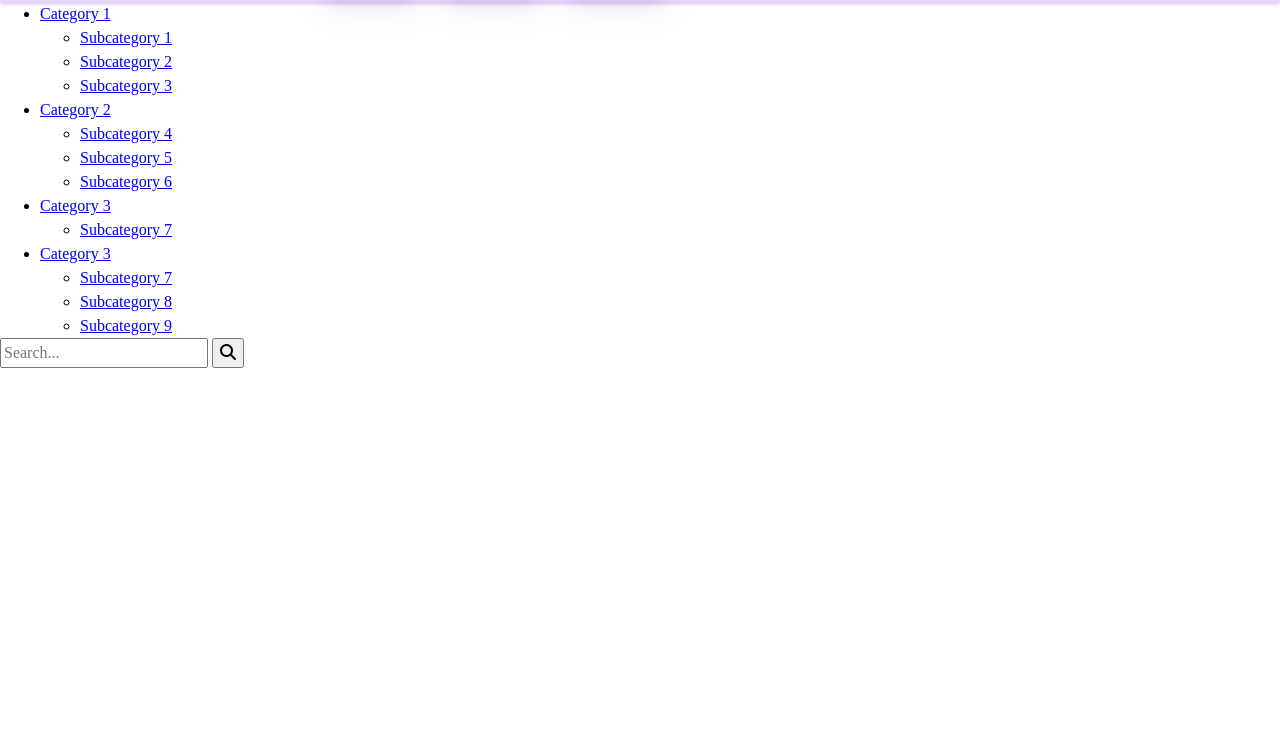
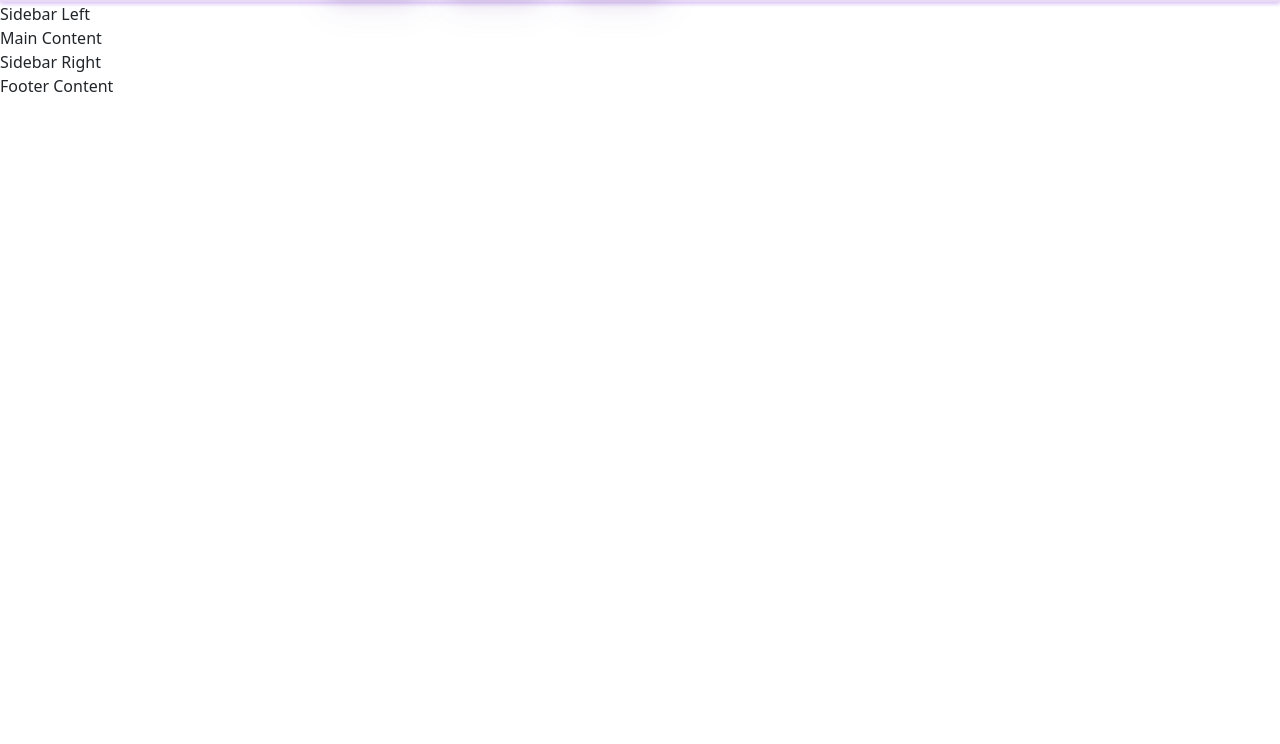
Before and after one commit to Twincasper/capstone-layout, a plain HTML site: page index.html in a window 1280 px wide. Shown: the part 56-800 px from the top of the page. Drawn offline with nearby package versions, Linux system fonts and the light colour scheme.

Commit message:
Cleaned up html skeleton

```diff
--- a/index.html
+++ b/index.html
@@ -1,13 +1,17 @@
 <!DOCTYPE html>
 <html lang="en">
+
 <head>
   <meta charset="UTF-8">
   <meta name="viewport" content="width=device-width, initial-scale=1.0">
   <title>Skeleton</title>
+  <link href="https://cdn.jsdelivr.net/npm/bootstrap@5.3.3/dist/css/bootstrap.min.css" rel="stylesheet" integrity="sha384-QWTKZyjpPEjISv5WaRU9OFeRpok6YctnYmDr5pNlyT2bRjXh0JMhjY6hW+ALEwIH" crossorigin="anonymous">
+  <script src="https://cdn.jsdelivr.net/npm/bootstrap@5.3.3/dist/js/bootstrap.bundle.min.js" integrity="sha384-YvpcrYf0tY3lHB60NNkmXc5s9fDVZLESaAA55NDzOxhy9GkcIdslK1eN7N6jIeHz" crossorigin="anonymous"></script>
   <link rel="stylesheet" href="styles.css">
   <script src="script.js" defer></script>
   <script src="https://kit.fontawesome.com/650ac78ff8.js" crossorigin="anonymous"></script>
 </head>
+
 <body>
   <!-- Create a navbar with a logo on the left, 3 buttons in the center, an avatar picture on the right corner and another button under the avatar picture -->
    <header>
@@ -22,46 +26,24 @@
         <i class="fa-regular fa-bell" style="color: #131415;"></i>
         <i class="fa-solid fa-user-astronaut" style="color: #191d24;"></i>
       </div>
-
       <div class="dark-mode">
         <i class="fa-solid fa-toggle-on" style="color: #000000;"></i>
       </div>
-
     </div>
   </header>
 
+  <!-- Holy Grail Layout Section -->
+  <section class="layout">
+    <div class="leftSide">Sidebar Left</div>
+    <div class="body">Main Content</div>
+    <div class="rightSide">Sidebar Right</div>
+  </section>
 
-      <div class="sidebar">
-        <ul>
-          <li><a href="#">Category 1</a></li>
-            <ul class="sub-menu">
-              <li><a href="#">Subcategory 1</a></li>
-              <li><a href="#">Subcategory 2</a></li>
-              <li><a href="#">Subcategory 3</a></li>
-            </ul>
-          <li><a href="#">Category 2</a></li>
-            <ul class="sub-menu">
-              <li><a href="#">Subcategory 4</a></li>
-              <li><a href="#">Subcategory 5</a></li>
-              <li><a href="#">Subcategory 6</a></li>
-            </ul>
-          <li><a href="#">Category 3</a></li>
-            <ul class="sub-menu">
-              <li><a href="#">Subcategory 7</a></li>
-            </ul>
-          <li><a href="#">Category 3</a></li>
-            <ul class="sub-menu">
-              <li><a href="#">Subcategory 7</a></li>
-              <li><a href="#">Subcategory 8</a></li>
-              <li><a href="#">Subcategory 9</a></li>
-            </ul>
-        </ul>
-      </div>
+  <!-- Footer Section -->
+  <footer class="footer">Footer Content</footer>
 
-        <div class="search-bar"></div>
-          <input type="text" placeholder="Search...">
-          <button aria-placeholder="search"><i class="fa-solid fa-search"></i></button>
-        </div>
+
   </header>
 </body>
+
 </html>
```
Lines whose indentation alone changed are shown as unchanged.
